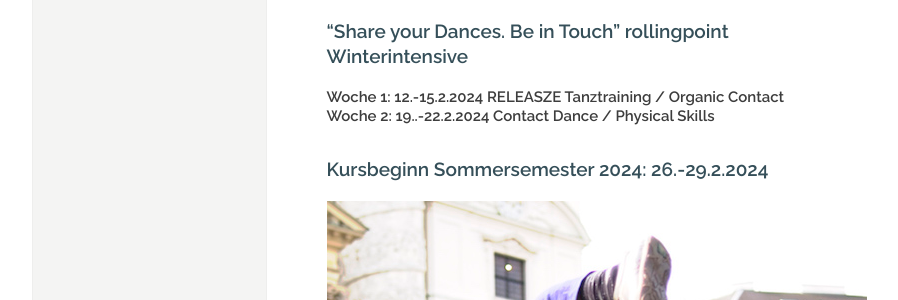
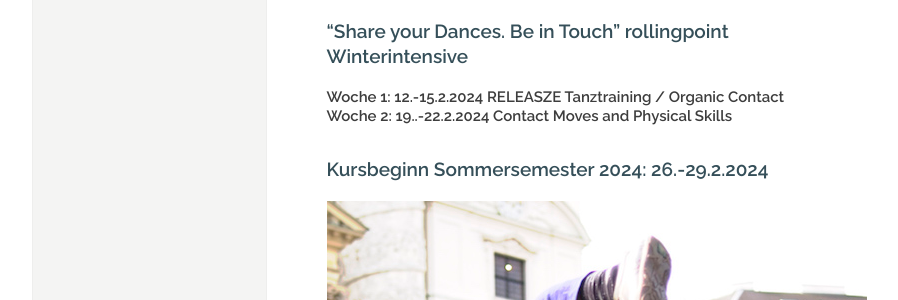
Before and after one commit to manulari/rollingpointat, a Jekyll site: the page built from _pages_de/index.md, in a window 1280 px wide and 900 px high, scrolled down 1660 px. Shown: the part 153-453 px from the top of the window, without its empty margins (152-1050 px from the left). Built offline with Jekyll 4.4.1, drawn with Linux system fonts in a browser that asks for light colours; comment, search, counter and statistics services are not loaded.

Commit message:
Update page (de) “index”

```diff
--- a/_pages_de/index.md
+++ b/_pages_de/index.md
@@ -51,7 +51,7 @@ Fotocredit: https://johannes-stolba.net/photography/
 ### **"Share your Dances. Be in Touch" rollingpoint Winterintensive**
 
 **Woche 1: 12.-15.2.2024 RELEASZE Tanztraining / Organic Contact**\
-**Woche 2: 19..-22.2.2024 Contact Dance / Physical Skills**
+**Woche 2: 19..-22.2.2024 Contact Moves and Physical Skills**
 
 ### Kursbeginn Sommersemester 2024: 26.-29.2.2024
 
```
